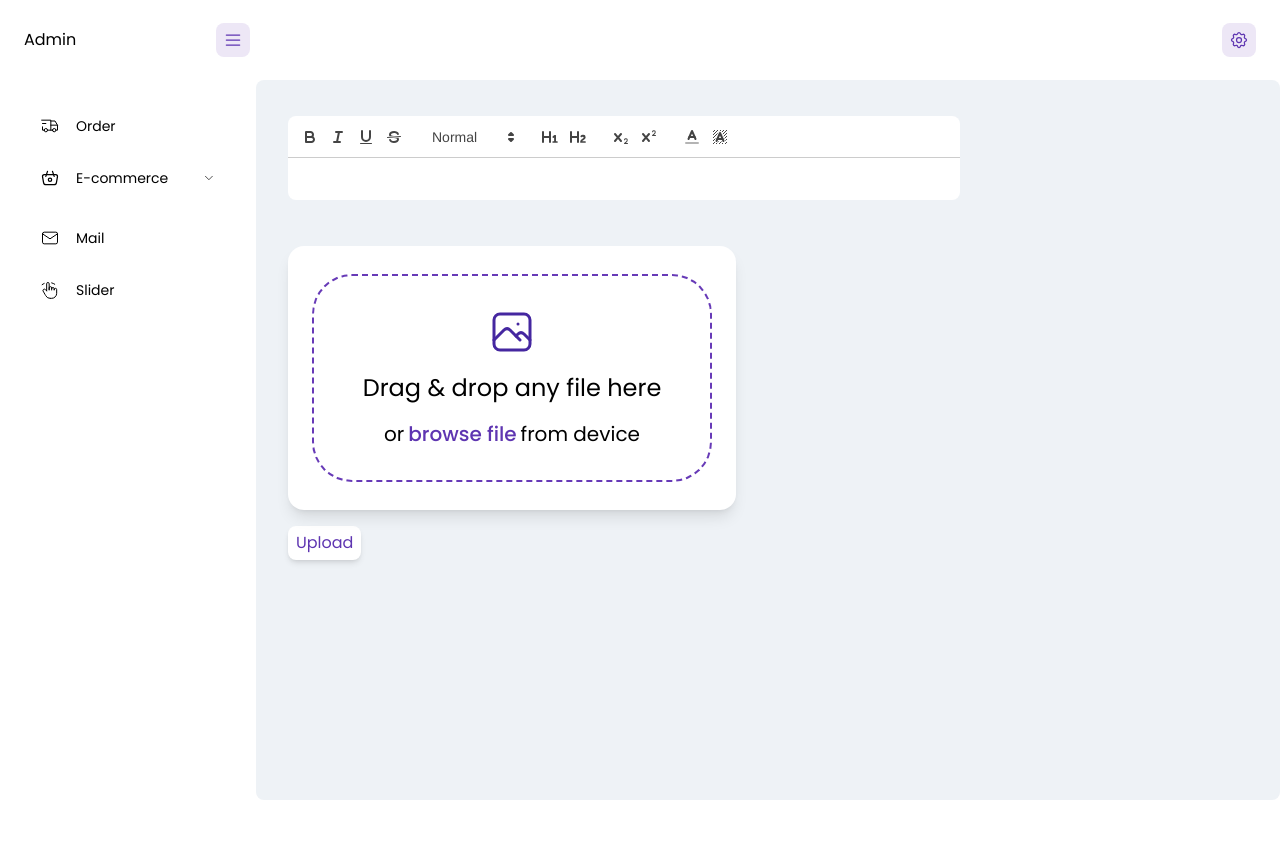
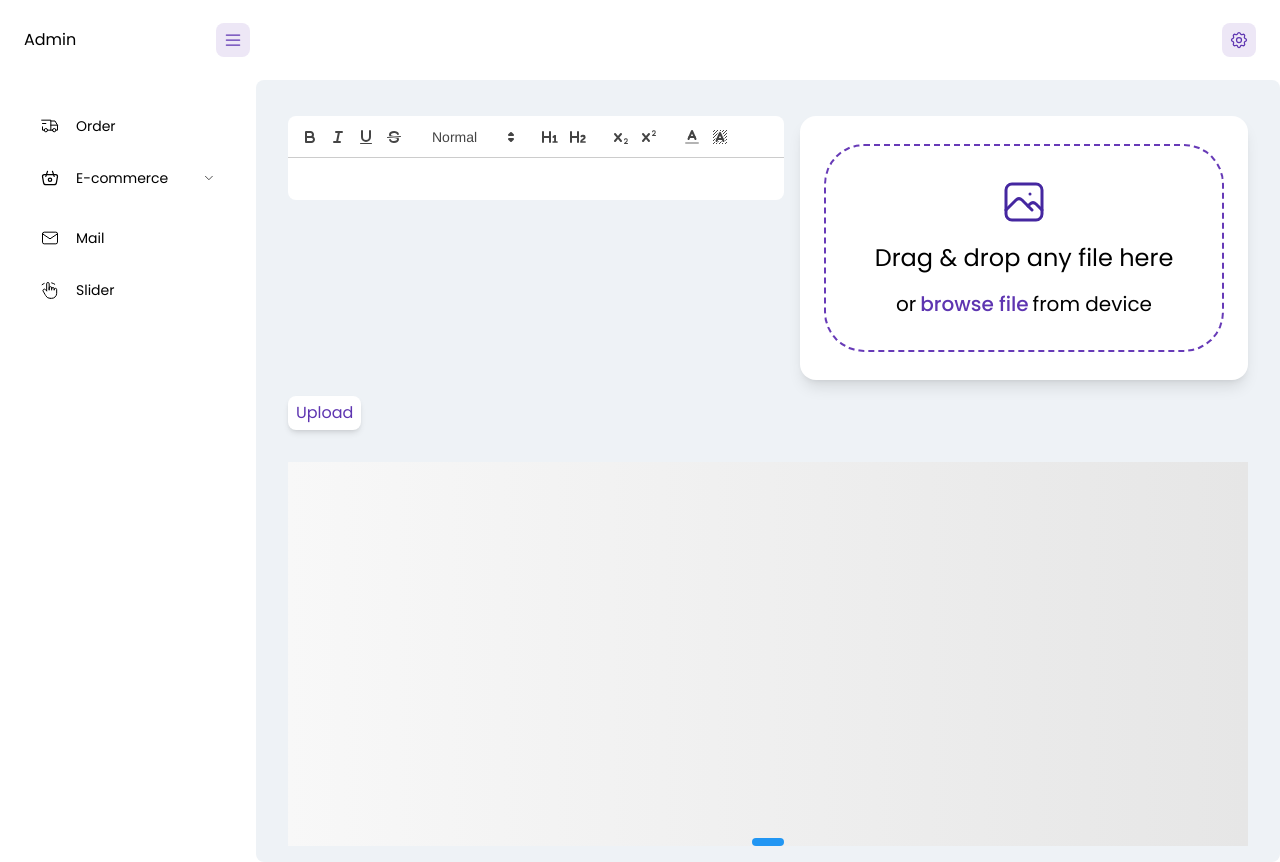
Before and after one commit to AliKarabulut/next-shop, a Next.js app: page /admin/dashboard/slider in a window 1280 px wide. Before the commit the page ends 800 px from the top, so only its background shows below. Built offline with nearby package versions, Linux system fonts and the light colour scheme.

Commit message:
Add image upload functionality to Slider component

```diff
--- a/src/app/(admin)/admin/dashboard/slider/page.tsx
+++ b/src/app/(admin)/admin/dashboard/slider/page.tsx
@@ -4,8 +4,13 @@ import Quill from "@/components/admin/react-quill";
 import FileInput from "@/ui/input/file-input";
 import { quillCssConverter } from "@/utils/quill-css-converter";
 import IconButton from "@/ui/icon-button";
+import IntroSwiper from "@/components/swipers/introSwiper";
+import { useEffect, useState } from "react";
 
 const Slider = () => {
+  const [images, setImages] = useState<File[]>([]);
+  const [description, setDescription] = useState<string>("");
+
   const submitHandler = async (event: any) => {
     event.preventDefault();
     const description = quillCssConverter(event.target.description.value);
@@ -14,16 +19,18 @@ const Slider = () => {
     data.set("description", description);
     const response = await addSlider(data);
   };
-
   return (
     <div>
       <form onSubmit={submitHandler}>
-        <div className="flex flex-col mt-5 gap-4 ">
+        <div className="flex justify-between mt-5 gap-4 w-full">
           <Quill />
-          <FileInput name="file" />
+          <FileInput name="file" onImages={setImages} />
         </div>
         <IconButton label="Upload" type="submit" className="bg-white opacity-100 shadow-md mt-4"></IconButton>
       </form>
+      <div className="container !px-0 mx-auto mt-8">
+        <IntroSwiper demo={true} image={images} />
+      </div>
     </div>
   );
 };
--- a/src/app/api/product/slider/route.tsx
+++ b/src/app/api/product/slider/route.tsx
@@ -36,12 +36,13 @@ export const POST = async (request: NextRequest) => {
     const buffer = Buffer.from(bytes);
 
     const fileName = file.name.replace(/ /g, "-");
-    const path = `public/images/slider/${fileName}`;
+    const publicPath = `public/images/slider/${fileName}`;
+    const dbPath = `images/slider/${fileName}`;
 
-    await writeFile(path, buffer);
+    await writeFile(publicPath, buffer);
     const newImage = await prisma.image.create({
       data: {
-        urls: [path],
+        urls: [dbPath],
         main: true,
       },
     });
--- a/src/components/admin/react-quill/index.tsx
+++ b/src/components/admin/react-quill/index.tsx
@@ -28,10 +28,9 @@ const Quill = () => {
   }, [value]);
 
   return (
-    <div className="max-w-2xl min-h-[114px] h-full">
+    <div className="max-w-3xl w-full min-h-[114px] h-full">
       <DynamicQuill theme="snow" value={value} onChange={setValue} modules={modules} className="bg-white rounded-lg" />
       <input type="text" name="description" className="invisible" value={value} readOnly />
-      <div dangerouslySetInnerHTML={{ __html: content }} />
     </div>
   );
 };
--- a/src/components/swipers/introSwiper/index.tsx
+++ b/src/components/swipers/introSwiper/index.tsx
@@ -1,4 +1,5 @@
 "use client";
+import Image from "next/image";
 import { Pagination, Navigation } from "swiper/modules";
 import { Swiper, SwiperSlide } from "swiper/react";
 
@@ -17,14 +18,33 @@ type SwiperProps = {
       sliderId: string | null;
     };
   }[];
+  demo?: boolean;
+  description?: string;
+  image?: File[];
 };
 
-const IntroSwiper = ({ slides }: SwiperProps) => {
+const IntroSwiper = ({ slides = [], demo = false, description, image }: SwiperProps) => {
   return (
     <Swiper modules={[Pagination, Navigation]} slidesPerView={1} pagination={{ clickable: true }} navigation className="h-96">
-      <SwiperSlide className="bg-gradient-to-r from-grayLighter to-grayLight"></SwiperSlide>
-      <SwiperSlide className="bg-gradient-to-r from-grayLighter to-grayLight"></SwiperSlide>
-      <SwiperSlide className="bg-gradient-to-r from-grayLighter to-grayLight"></SwiperSlide>
+      {!demo ? (
+        slides.map((slide, index) => (
+          <SwiperSlide key={index} className="bg-gradient-to-r from-grayLighter to-grayLight flex justify-between">
+            <div dangerouslySetInnerHTML={{ __html: slide.description }} />
+            <div className="relative">
+              {slide.image.urls[0] && <Image src={`/${slide.image.urls[0]}`} alt={`Slide image ${index}`} layout="fill" />}
+            </div>
+          </SwiperSlide>
+        ))
+      ) : (
+        <SwiperSlide className="bg-gradient-to-r from-grayLighter to-grayLight container !flex justify-between w-full">
+          <div dangerouslySetInnerHTML={{ __html: description || "" }} />
+          <div className="relative h-full max-w-lg  w-full">
+            {image && image.length > 0 && (
+              <Image src={URL.createObjectURL(image[0])} alt="Slide image" fill className="object-contain bg-transparent" />
+            )}
+          </div>
+        </SwiperSlide>
+      )}
     </Swiper>
   );
 };
--- a/src/ui/input/file-input.tsx
+++ b/src/ui/input/file-input.tsx
@@ -45,7 +45,7 @@ const FileInput = ({ name, onImages, isMultiple = false }: FileInputProps) => {
     if (e.target.files) {
       const files = Array.from(e.target.files);
       setImages((prevImages) => [...prevImages, ...files]);
-      if (isMultiple && onImages) onImages(files);
+      if (onImages) onImages(files);
     }
   }, []);
 
@@ -68,7 +68,7 @@ const FileInput = ({ name, onImages, isMultiple = false }: FileInputProps) => {
   }, []);
 
   return (
-    <div className="bg-white max-w-md shadow-lg px-6 py-3 rounded-2xl relative overflow-hidden">
+    <div className="bg-white max-w-md w-full shadow-lg px-6 py-3 rounded-2xl relative overflow-hidden">
       <div className="relative">
         {images.length === 0 && (
           <div className="w-full flex items-center justify-center flex-col text-center my-4 h-52 rounded-[40px] border-2 border-dashed border-admin-secondary-main">
@@ -122,7 +122,7 @@ const FileInput = ({ name, onImages, isMultiple = false }: FileInputProps) => {
             navigation
             className="h-[15rem]"
           >
-            {Array.from(images).map((file: File, index: number) => (
+            {Array.from(images).map((file, index) => (
               <SwiperSlide key={index} className="relative">
                 <Image fill src={URL.createObjectURL(file)} alt="product image" className="object-contain pb-4" />
               </SwiperSlide>
```
